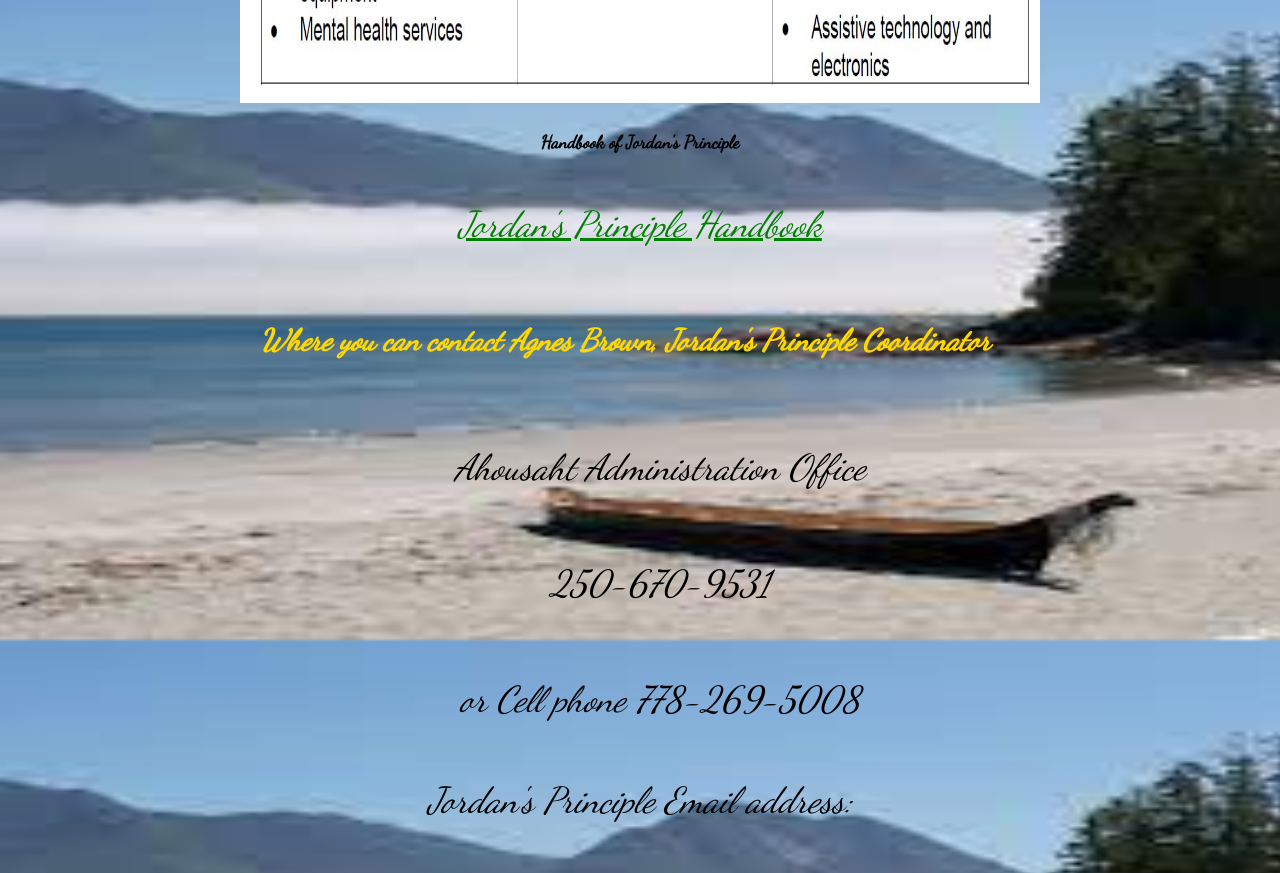
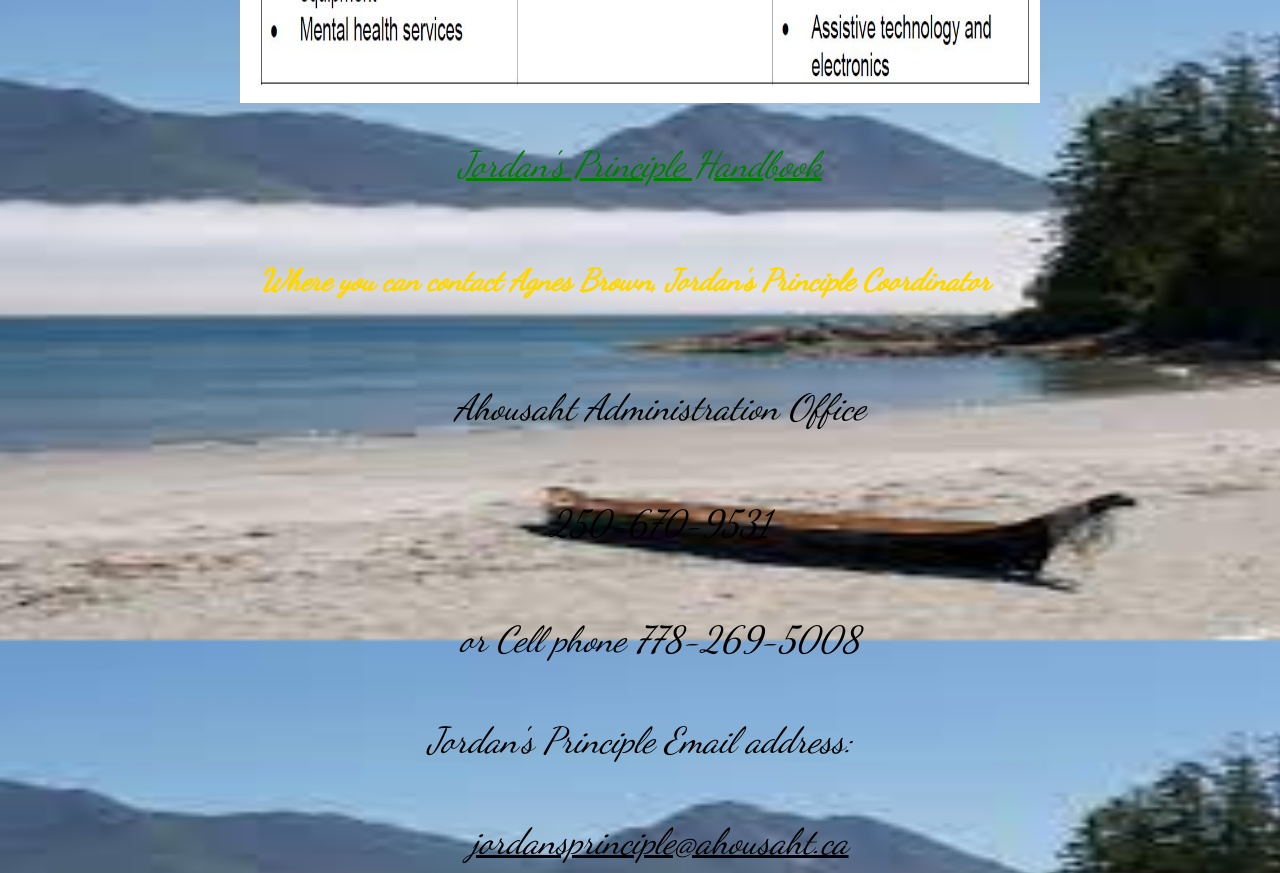
Before and after one commit to Reign23/JPWebsite, a plain HTML site: page about.html in a window 1280 px wide. Shown: the part 2160-3033 px from the top of the page. Drawn offline with Linux system fonts and the light colour scheme.

Commit message:
Update about.html

```diff
--- a/about.html
+++ b/about.html
@@ -37,7 +37,6 @@
     <li> To be an advocate for families in assisting where needed.</li>
 </ul>
  <img src= "images/servicesoffered.jpg" alt="photo of Services" width="800" height="500" />
-  <h3>Handbook of Jordan's Principle</h3>
   <link rel="stylesheet" href="style2.css">
 <section>
     <a href="https://www.afn.ca/uploads/Social_Development/Jordan%27s%20Principle%20Handbook%202019_en.pdf">Jordan's Principle Handbook </a>
```
